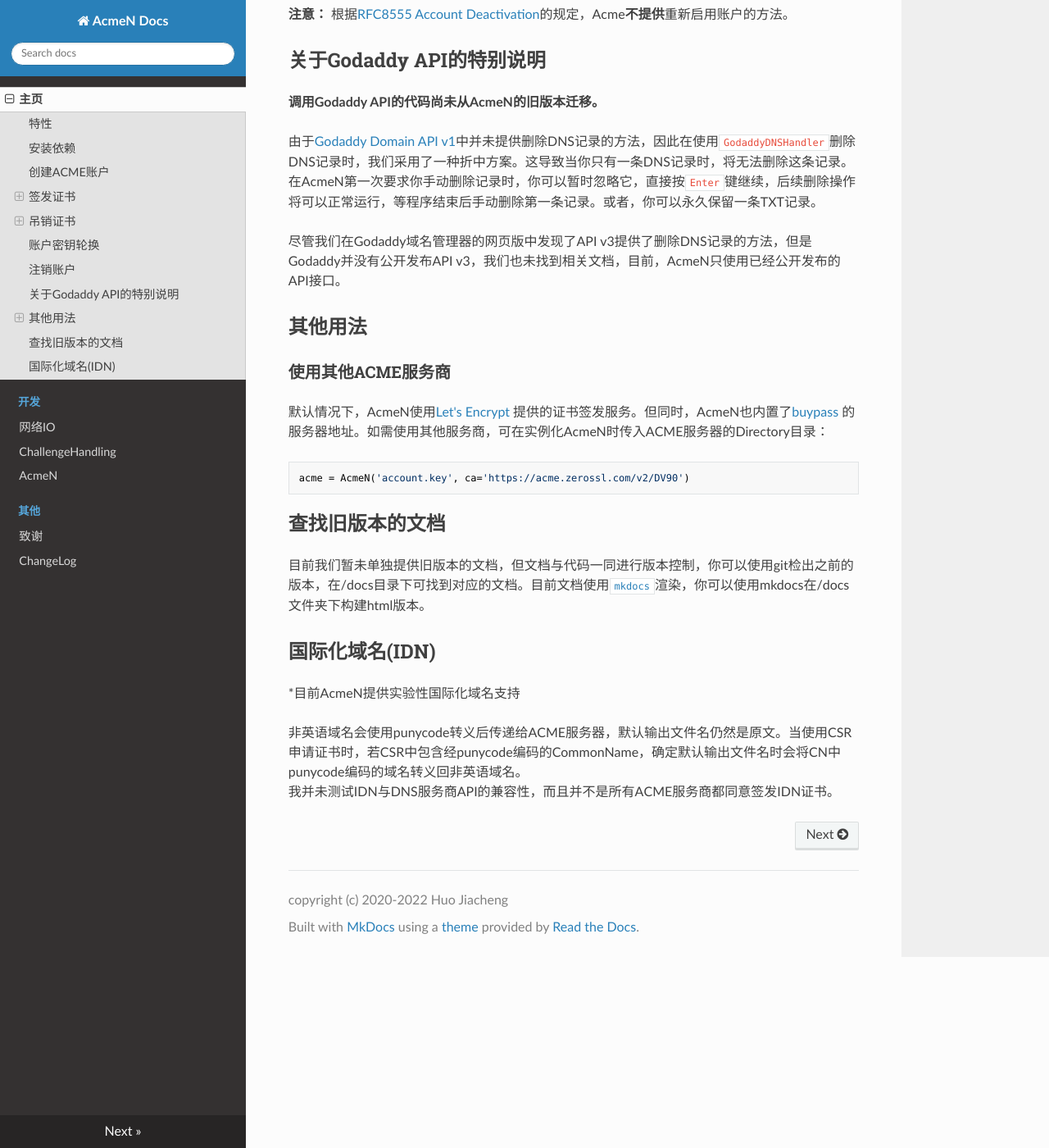
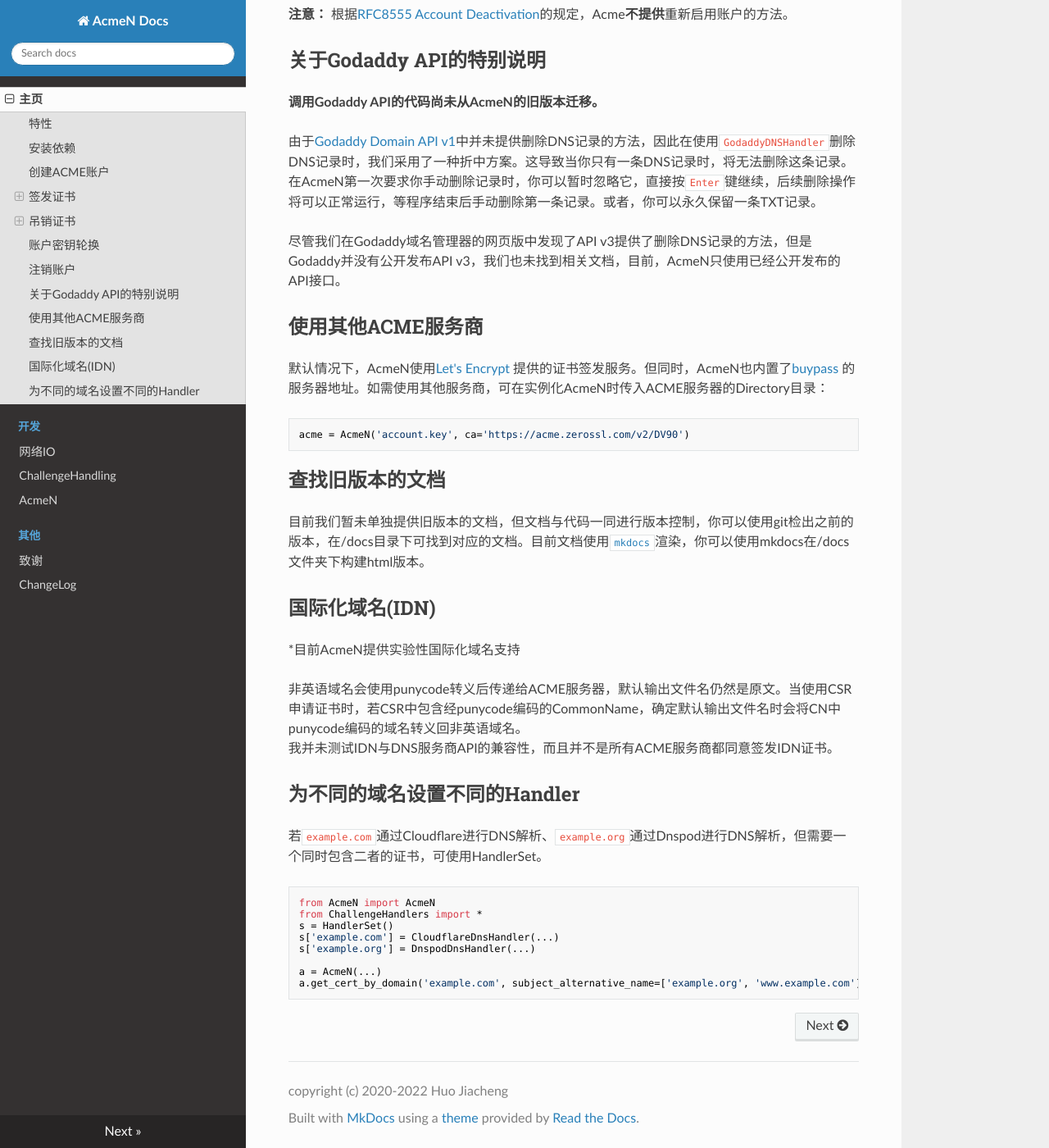
Before and after one commit to CBPJ/AcmeN, an MkDocs documentation site: the page built from docs/raw/index.md, in a window 1280 px wide and 1400 px high, scrolled down 4211 px. Shown: the whole window at 82% size. Built offline with MkDocs 1.6.1, drawn with Linux system fonts in a browser that asks for light colours; nearby versions of some CDN libraries; some of the changed text lies outside the part shown.

Commit message:
add HandlerSet
update docs

````diff
--- a/docs/raw/developer/challenge_handlers/index.md
+++ b/docs/raw/developer/challenge_handlers/index.md
@@ -4,20 +4,22 @@
 
 ![ChallengeHandler's Structure](ChallengeHandler.drawio.svg)
 
-ChanllengeHandlerBase是所有Handler的基类，定义了`pre_handle`、`handle`、`post_handle`三个抽象方法。pre_handle保留备用。handle()用于设置网络资源以满足ACME服务器的"挑战"要求，post_handle用于完成认证后解除这些网络资源。
+ChanllengeHandlerBase是所有Handler的基类，定义了`pre_handle`、`handle`、`post_handle`三个抽象方法。pre_handle保留备用。handle()
+用于设置网络资源以满足ACME服务器的"挑战"要求，post_handle用于完成认证后解除这些网络资源。
 
 ## ChallengeHandlerBase
 
 ### get_handler_type 抽象方法
 
-获取此Handler可为指定的域名处理何种类型的"挑战"，与[RFC8555 section-9.7.8](https://datatracker.ietf.org/doc/html/rfc8555#section-9.7.8) 对应，通常是http-01、dns-01、tls-alpn-01。
+获取此Handler可为指定的标识符处理何种类型的"挑战"，与[RFC8555 section-9.7.8](https://datatracker.ietf.org/doc/html/rfc8555#section-9.7.8)
+对应，通常是http-01、dns-01、tls-alpn-01。
 
 ```python
-def get_handler_type(domain) -> str
+def get_handler_type(identifier) -> str
 ```
 
-`domain`: 指定的域名。<br>
-返回可为此域名处理何种挑战。
+`identifier`: ACME Authorization Object中的identifier。<br>
+返回可为此标识符处理何种挑战。
 
 ### pre_handle 抽象方法
 
@@ -50,6 +52,24 @@
 其余参数与handle相同。
 
 post_handle方法应返回True或False，指示资源是否被成功撤销。
+
+## HandlerSet
+
+ChallengeHandler集合，可为不同的域名分别设置Handler。
+
+```python
+s = HandlerSet(default_handler=None)
+```
+
+`default_handler`：通过域名寻找Handler时，若没有与指定域名对应的Handler，则返回default_handler，当default_handler时None时，查找不存在将引发KeyError。
+
+### default_handler属性
+
+设置或获取default_handler。
+
+### 添加、查找、删除Handler
+
+HandlerSet实现了 `__setitem__`、`__getitem__`和`__delitem__`。可使用`handler_set[domain] = handler`的风格设置、查找和删除Handler。
 
 ## Dns01Handler
 
@@ -102,13 +122,16 @@
 ```python
 def del_record(subdomain, fld, value, record_id)
 ```
+
 其余参数与set_record相同<br>
 `record_id`：set_record返回的记录ID，注意对一个挑战，此参数只会被传递一次。例如<br>
+
 ```python
 handler.handle(url, 'examplr.org', token, thumbprint)
 handler.post_handle(url, 'examplr.org', token, thumbprint, True)
 handler.post_handle(url, 'examplr.org', token, thumbprint, True)
 ```
+
 则第二次调用post_handle进而调用del_record时，此次调用的record_id参数将为None。
 
 删除成功返回True，失败返回False。
--- a/docs/raw/index.md
+++ b/docs/raw/index.md
@@ -184,7 +184,7 @@
 ## 注销账户
 
 ```python
-acme.deactivate_account():
+acme.deactivate_account()
 ```
 
 **注意：** 根据[RFC8555 Account Deactivation](https://tools.ietf.org/html/rfc8555#section-7.3.6)的规定，Acme**不提供**重新启用账户的方法。
@@ -197,9 +197,7 @@
 
 尽管我们在Godaddy域名管理器的网页版中发现了API v3提供了删除DNS记录的方法，但是Godaddy并没有公开发布API v3，我们也未找到相关文档，目前，AcmeN只使用已经公开发布的API接口。
 
-## 其他用法
-
-### 使用其他ACME服务商
+## 使用其他ACME服务商
 
 默认情况下，AcmeN使用[Let's Encrypt](https://letsencrypt.org/) 提供的证书签发服务。但同时，AcmeN也内置了[buypass](https://www.buypass.com/ssl/products/acme) 的服务器地址。如需使用其他服务商，可在实例化AcmeN时传入ACME服务器的Directory目录：
 
@@ -217,3 +215,18 @@
 
 非英语域名会使用punycode转义后传递给ACME服务器，默认输出文件名仍然是原文。当使用CSR申请证书时，若CSR中包含经punycode编码的CommonName，确定默认输出文件名时会将CN中punycode编码的域名转义回非英语域名。<br>
 我并未测试IDN与DNS服务商API的兼容性，而且并不是所有ACME服务商都同意签发IDN证书。
+
+## 为不同的域名设置不同的Handler
+
+若`example.com`通过Cloudflare进行DNS解析、`example.org`通过Dnspod进行DNS解析，但需要一个同时包含二者的证书，可使用HandlerSet。
+
+```python
+from AcmeN import AcmeN
+from ChallengeHandlers import *
+s = HandlerSet()
+s['example.com'] = CloudflareDnsHandler(...)
+s['example.org'] = DnspodDnsHandler(...)
+
+a = AcmeN(...)
+a.get_cert_by_domain('example.com', subject_alternative_name=['example.org', 'www.example.com'],challenge_handler=s)
+```
````
Also changed, not shown: ChallengeHandlers.py (+52 -6 lines).
